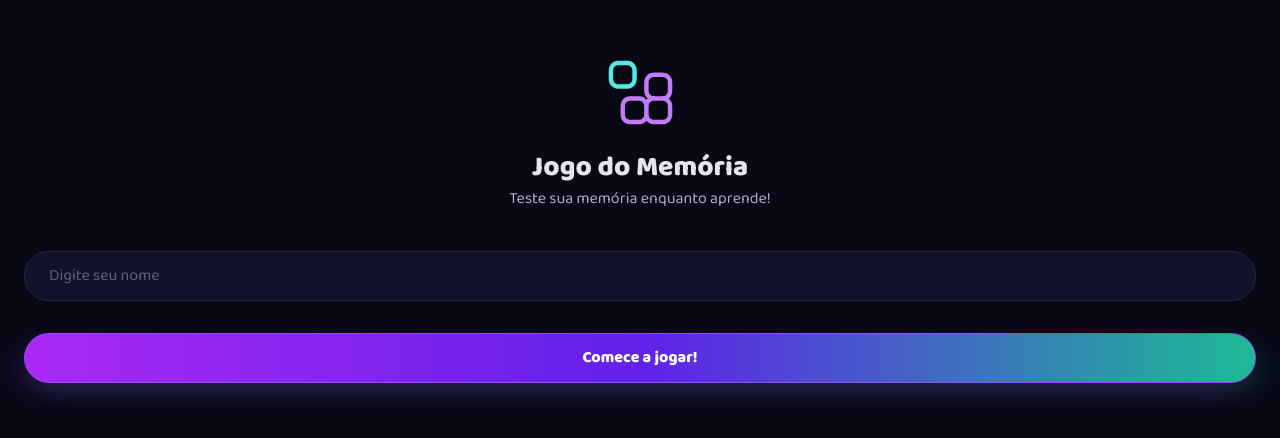
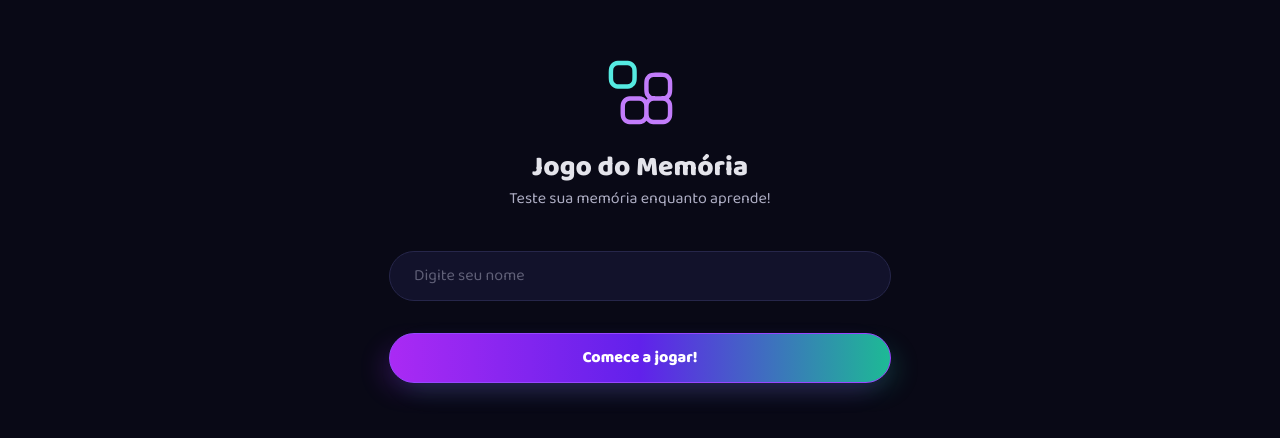
Before and after one commit to matheussilva2/jogo-da-memoria-angularjs, an Angular app: page / in a window 1280 px wide. Shown: the part 180-618 px from the top of the page. Built offline with nearby package versions, Linux system fonts and the light colour scheme.

Commit message:
feat: define max width for desktop screens

```diff
--- a/src/app/screens/home/home.html
+++ b/src/app/screens/home/home.html
@@ -1,4 +1,4 @@
-<div class="flex flex-col items-center justify-center h-screen w-full py-8 px-6">
+<div class="flex flex-col items-center justify-center h-screen w-full py-8 px-6 max-w-137.5 mx-auto">
     <img src="/assets/icons/app-icon.svg" class="w-17.75 h-17.75 mb-5" />
     <div class="mb-10 text-center">
         <h1>Jogo do Memória</h1>
```
